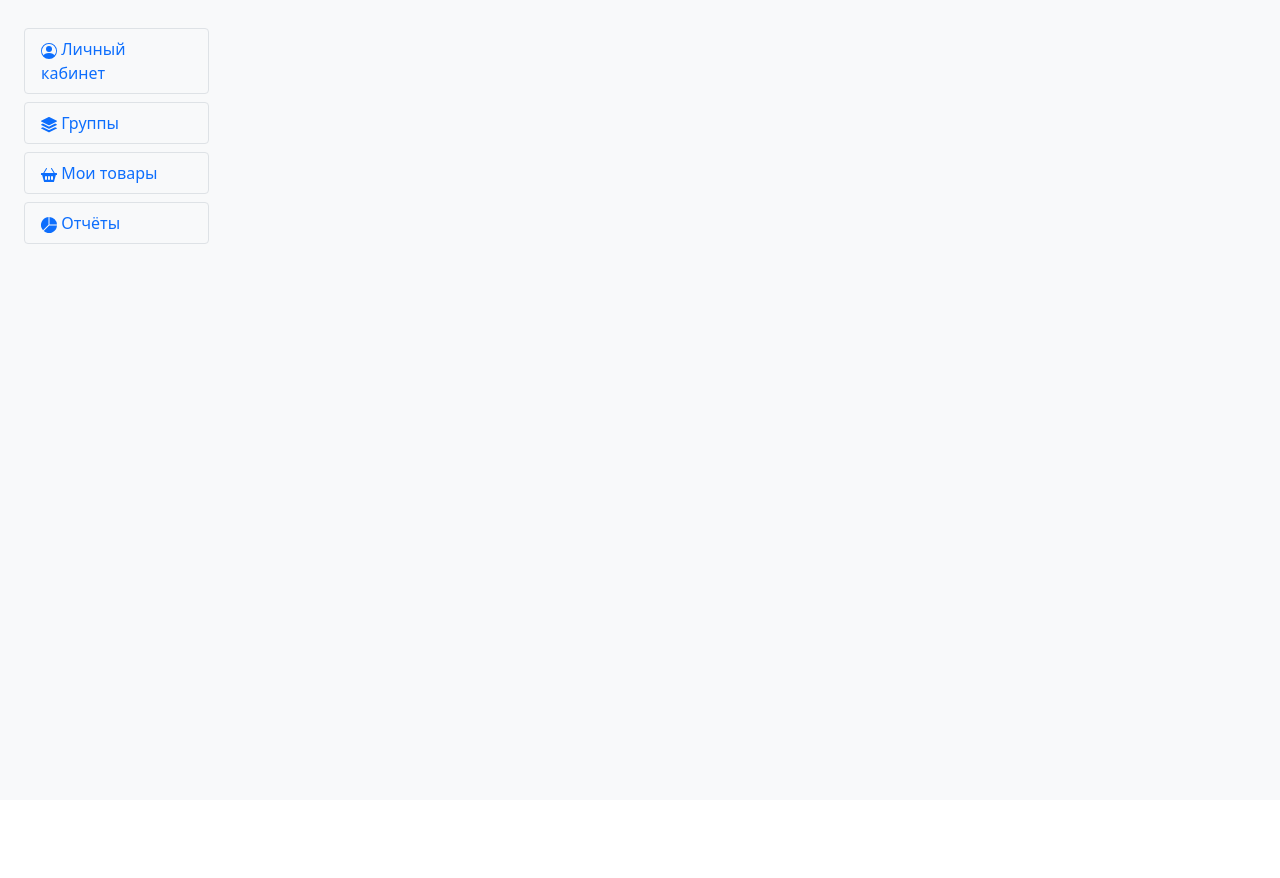
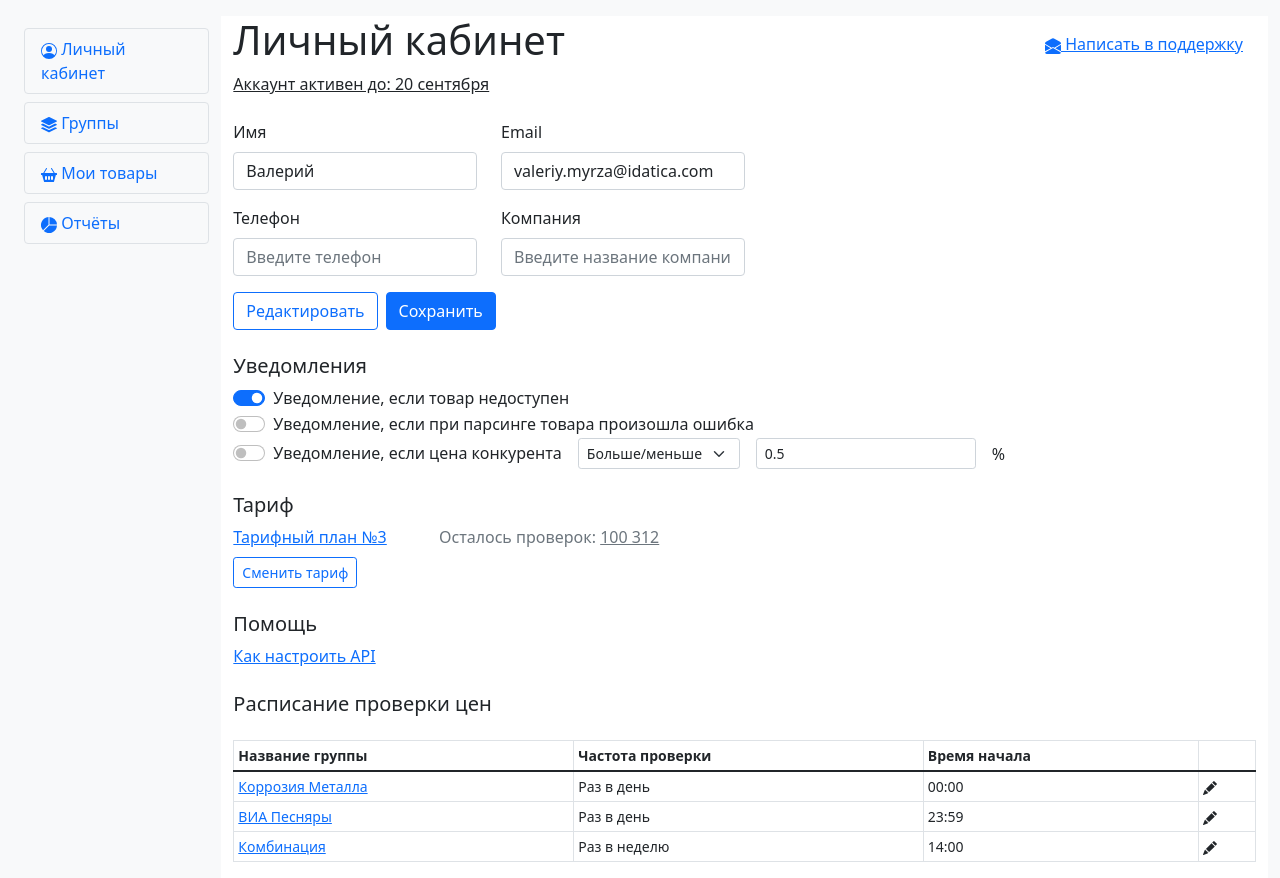
Before and after one commit to yakravtsova/idatica-dev, a React (Create React App) app: page /profile in a window 1280 px wide. Before the commit the page ends 800 px from the top, so only its background shows below. Built offline with nearby package versions, Linux system fonts and the light colour scheme.

Commit message:
Profile component

```diff
--- a/src/components/App.css
+++ b/src/components/App.css
@@ -1,5 +1,5 @@
 html, body, #root, #root > div {
-    height: 100%
+    min-height: 100vh;
 }
 
 #root > div { padding-top: 1rem; }
--- a/src/components/App.js
+++ b/src/components/App.js
@@ -1,19 +1,21 @@
-import { Routes, Route } from 'react-router-dom';
+import {Routes, Route} from 'react-router-dom';
 import './App.css';
 import StartPage from './StartPage';
 import Products from './Products';
 import ProductsCreate from './ProductsCreate';
 import SideBar from './SideBar';
 import Container from 'react-bootstrap/Container';
+import Profile from "./Profile";
 
 const App = () => {
     return (
         <Container fluid className="bg-light d-flex justify-content-start align-items-start">
-      <SideBar />
+            <SideBar/>
             <Routes>
-        <Route path="/products" element={<Products />} />
-          <Route path="/products/create" element={<ProductsCreate />} />
-        <Route path="/start" element={<StartPage />} />
+                <Route path="/products" element={<Products/>}/>
+                <Route path="/products/create" element={<ProductsCreate/>}/>
+                <Route path="/start" element={<StartPage/>}/>
+                <Route path="/profile" element={<Profile/>}/>
             </Routes>
         </Container>
 
--- a/src/components/ProductsCreate.js
+++ b/src/components/ProductsCreate.js
@@ -30,7 +30,7 @@ const ProductsCreate = () => {
                 </div>
 
                 <div className="d-flex align-items-center">
-                    <Form.Control className="m-1" type="text" placeholder="Ссылка на товар"></Form.Control>
+                    <Form.Control className="m-1" type="url" placeholder="Ссылка на товар"></Form.Control>
 
                     <Form.Select className="m-1">
                         <option defaultValue="selected">Регион *</option>
--- /dev/null
+++ b/src/components/Profile.js
@@ -0,0 +1,174 @@
+import {useState} from 'react';
+import Container from 'react-bootstrap/Container';
+import Button from 'react-bootstrap/Button';
+import {Form} from "react-bootstrap";
+import {EnvelopeOpenFill, PencilFill} from "react-bootstrap-icons";
+import {Link} from "react-router-dom";
+import Table from "react-bootstrap/Table";
+
+const Profile = () => {
+
+    return (
+        <Container fluid className="bg-white">
+            <div className="d-flex align-items-center justify-content-between">
+                <h1>Личный кабинет</h1>
+                <Button variant="link"><EnvelopeOpenFill/> Написать в поддержку</Button>
+            </div>
+
+            <span className="text-decoration-underline">Аккаунт активен до: 20 сентября</span>
+
+            <div>&nbsp;</div>
+
+            <Form>
+                <div className="col-md-6">
+                    <div className="row row-cols-2">
+                        <div className="col">
+
+                            <Form.Group className="mb-3">
+                                <Form.Label>Имя</Form.Label>
+                                <Form.Control type="text" placeholder="Введите имя" value="Валерий"/>
+                            </Form.Group>
+
+
+                        </div>
+                        <div className="col">
+                            <Form.Group className="mb-3">
+                                <Form.Label>Email</Form.Label>
+                                <Form.Control type="email" placeholder="Введите email" value="valeriy.myrza@idatica.com"/>
+                            </Form.Group>
+                        </div>
+                    </div>
+
+                    <div className="row row-cols-2">
+                        <div className="col">
+
+                            <Form.Group className="mb-3">
+                                <Form.Label>Телефон</Form.Label>
+                                <Form.Control type="text" placeholder="Введите телефон"/>
+                            </Form.Group>
+
+
+                        </div>
+                        <div className="col">
+                            <Form.Group className="mb-3">
+                                <Form.Label>Компания</Form.Label>
+                                <Form.Control type="text" placeholder="Введите название компании"/>
+                            </Form.Group>
+                        </div>
+                    </div>
+                </div>
+
+                <div>
+
+                    <Button variant="outline-primary asd" type="button">Редактировать</Button>
+                    <Button variant="primary" type="submit" className="m-2 mt-0 mb-0">Сохранить</Button>
+                </div>
+
+            </Form>
+
+            <div>&nbsp;</div>
+
+
+            <h5>Уведомления</h5>
+
+            <Form>
+
+                <Form.Check
+                    checked
+                    type="switch"
+                    id=""
+                    label="Уведомление, если товар недоступен"
+                />
+                <Form.Check
+                    type="switch"
+                    id=""
+                    label="Уведомление, если при парсинге товара произошла ошибка"
+                />
+                <div className="row g-3 align-items-center">
+                    <div className="col-auto">
+                        <Form.Check
+                            type="switch"
+                            id=""
+                            label="Уведомление, если цена конкурента"
+                        />
+                    </div>
+
+                    <div className="col-auto">
+                        <Form.Select size="sm" inline>
+                            <option defaultValue="selected">Больше/меньше</option>
+                            <option value="1">Больше</option>
+                            <option value="2">Меньше</option>
+                        </Form.Select>
+                    </div>
+
+                    <div className="col-auto">
+                        <Form.Control size="sm"
+                                      type="number"
+                                      id=""
+                                      value="0.5"
+                        />
+                    </div>
+
+                    <div className="col-auto">
+                        <span>%</span>
+                    </div>
+                </div>
+            </Form>
+
+            <div>&nbsp;</div>
+
+
+            <h5>Тариф</h5>
+            <Link to="">Тарифный план №3</Link> <span className="m-5 mt-0 mb-0 text-muted">Осталось проверок: <u>100 312</u></span>
+            <br />
+            <Button variant="outline-primary" size="sm" className="mt-2">Сменить тариф</Button>
+
+
+            <div>&nbsp;</div>
+
+
+            <h5>Помощь</h5>
+            <Link to="#">Как настроить API</Link>
+
+            <div>&nbsp;</div>
+
+
+            <h5>Расписание проверки цен</h5>
+
+            <Table responsive bordered size="sm" className="small mt-3">
+                <thead>
+                <tr className="align-middle">
+                    <th>Название группы</th>
+                    <th>Частота проверки</th>
+                    <th>Время начала</th>
+                    <th></th>
+                </tr>
+                </thead>
+
+                <tbody>
+                <tr>
+                    <td><Link to="/groups/id">Коррозия Металла</Link></td>
+                    <td>Раз в день</td>
+                    <td>00:00</td>
+                    <td><a className="link-dark" href="#"><PencilFill/></a></td>
+                </tr>
+                <tr>
+                    <td><Link to="/groups/id">ВИА Песняры</Link></td>
+                    <td>Раз в день</td>
+                    <td>23:59</td>
+                    <td><a className="link-dark" href="#"><PencilFill/></a></td>
+                </tr>
+                <tr>
+                    <td><Link to="/groups/id">Комбинация</Link></td>
+                    <td>Раз в неделю</td>
+                    <td>14:00</td>
+                    <td><a className="link-dark" href="#"><PencilFill/></a></td>
+                </tr>
+                </tbody>
+            </Table>
+
+        </Container>
+    )
+}
+
+export default Profile;
--- a/src/components/SideBar.js
+++ b/src/components/SideBar.js
@@ -1,21 +1,22 @@
 import React from 'react';
 import Nav from 'react-bootstrap/Nav';
 import { PersonCircle, Stack, Basket2Fill, PieChartFill } from 'react-bootstrap-icons';
+import {Link} from "react-router-dom";
 
 const SideBar = () => {
   return(
-    <Nav variant="pills" className="col-md-2 p-1 d-block bg-light">
+    <Nav variant="pills" className="col-md-2 p-1 d-block">
       <Nav.Item>
-        <Nav.Link className="border nav-link m-2" aria-current="page" href="/profile"><PersonCircle /> Личный кабинет</Nav.Link>
+        <Nav.Link className="border nav-link m-2" aria-current="profile" as={Link} to="/profile"><PersonCircle /> Личный кабинет</Nav.Link>
       </Nav.Item>
       <Nav.Item>
-        <Nav.Link className="border nav-link m-2" href="/groups"><Stack /> Группы</Nav.Link>
+        <Nav.Link className="border nav-link m-2" as={Link} to="/groups"><Stack /> Группы</Nav.Link>
       </Nav.Item>
       <Nav.Item>
-        <Nav.Link className="border nav-link m-2" href="/products"><Basket2Fill /> Мои товары</Nav.Link>
+        <Nav.Link className="border nav-link m-2" as={Link} to="/products"><Basket2Fill /> Мои товары</Nav.Link>
       </Nav.Item>
       <Nav.Item>
-        <Nav.Link className="border nav-link m-2" href="/reports"><PieChartFill /> Отчёты</Nav.Link>
+        <Nav.Link className="border nav-link m-2" as={Link} to="/reports"><PieChartFill /> Отчёты</Nav.Link>
       </Nav.Item>
     </Nav>
   )
```
Lines whose indentation alone changed are shown as unchanged.
